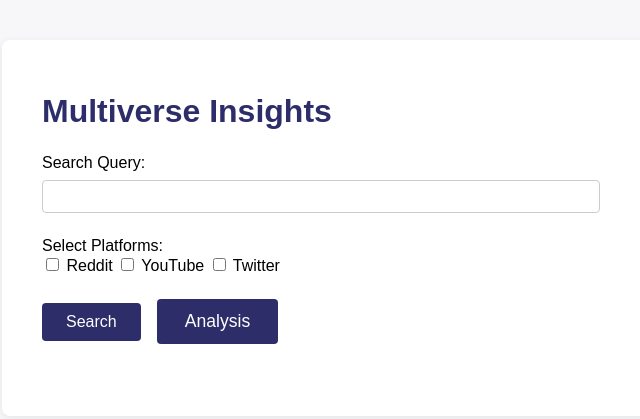
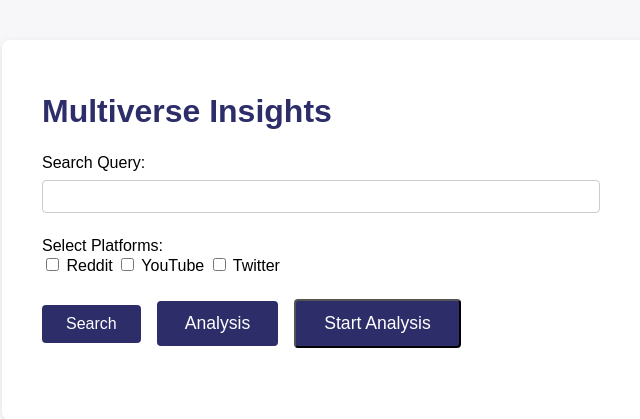
Before and after one commit to Prathameshsci369/Multiverse-Insights, a Flask app: page /home in a window 1280 px wide. Shown: the top 419 px of the page, without its empty margins (148-788 px from the left). Run offline with Flask 3, Linux system fonts and the light colour scheme.

Commit message:
Update index.html
added the api request button , after clicking the start analysis it will make one request to api endpoint and wait for the response.

```diff
--- a/flask_app/templates/index.html
+++ b/flask_app/templates/index.html
@@ -20,6 +20,10 @@
             <div style="display: flex; gap: 1rem; align-items: center;">
                 <button type="submit">Search</button>
                 <a href="{{ url_for('report') }}" class="button" style="margin: 0;">Analysis</a>
+                <button id="start-analysis-btn" type="button" class="button" style="margin: 0;">Start Analysis</button>
+                <div id="loader" style="display:none;margin-left:10px;">
+                    <span class="loader"></span> Running analysis...
+                </div>
             </div>
         </form>
         {% if error %}
@@ -67,5 +71,23 @@
             {% endfor %}
         {% endif %}
     </div>
+    <script>
+        document.addEventListener('DOMContentLoaded', function() {
+            const btn = document.getElementById('start-analysis-btn');
+            const loader = document.getElementById('loader');
+            if (btn) {
+                btn.addEventListener('click', function() {
+                    btn.disabled = true;
+                    loader.style.display = 'inline-block';
+                    fetch('/run_analysis', { method: 'GET' })
+                        .then(response => {
+                            if (response.redirected) {
+                                window.location.href = response.url;
+                            }
+                        });
+                });
+            }
+        });
+    </script>
 </body>
 </html>
```
